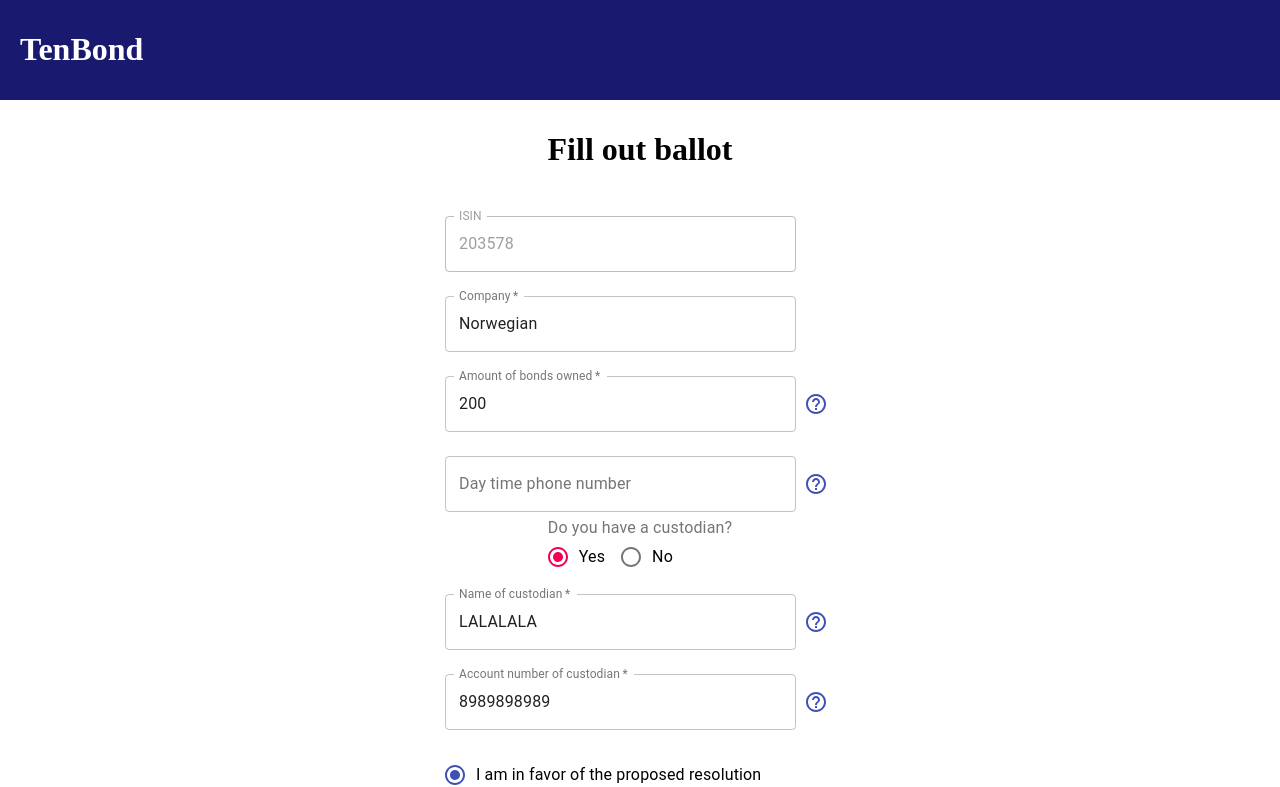
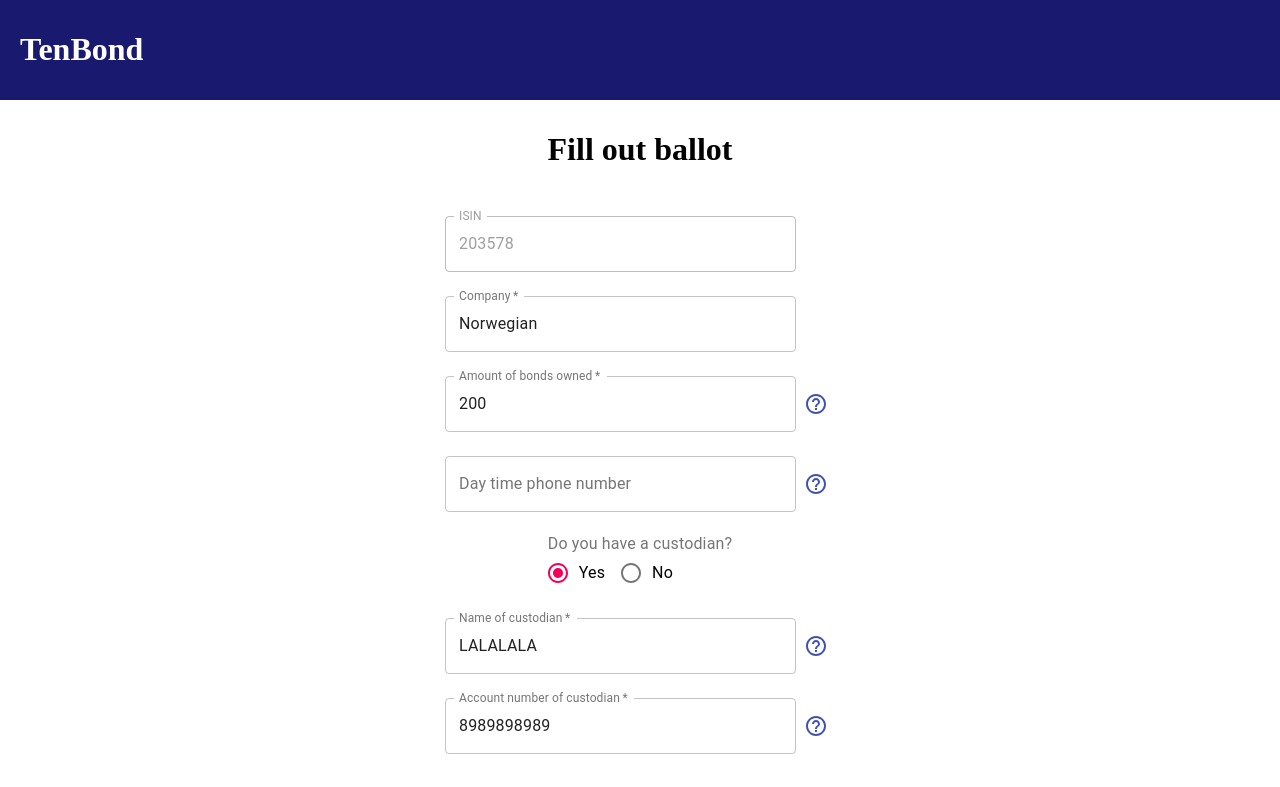
Before and after one commit to Kundestyrt-G17/digibonds, a React (Create React App) app: page /vote in a window 1280 px wide. Shown: the top 787 px of the page. Built offline with nearby package versions, Linux system fonts and the light colour scheme.

Commit message:
add back button for easier testing and fix minor bug

```diff
--- a/src/components/BallotForm/BallotForm.tsx
+++ b/src/components/BallotForm/BallotForm.tsx
@@ -3,6 +3,7 @@ import React, { ChangeEvent, useState } from 'react';
 import {
   Button,
   Checkbox,
+  FormControl,
   FormControlLabel,
   FormLabel,
   Radio,
@@ -91,7 +92,7 @@ export default function BallotForm(props: BallotFormProps) {
         <QuestionMarkToolTip tooltipText="A number that you can be contacted on" />
       </div>
 
-      <div className="ballot-form__custodian-radios">
+      <FormControl margin="normal" className="ballot-form__custodian-radios">
         <FormLabel component="legend">Do you have a custodian?</FormLabel>
         <Controller
           rules={{ required: true }}
@@ -115,7 +116,7 @@ export default function BallotForm(props: BallotFormProps) {
             );
           }}
         />
-      </div>
+      </FormControl>
 
       {hasCustodian !== '' ? (
         <>
--- a/src/routes/BallotPage/index.tsx
+++ b/src/routes/BallotPage/index.tsx
@@ -28,7 +28,10 @@ const BallotPage = (props: {
               ISIN={'203578'}
               setFilledOutVote={setFilledOutVote}
               setVotePage={setVotePage}
-              filledOutVote={{
+              filledOutVote={
+                filledOutVote
+                  ? filledOutVote
+                  : {
                       ISIN: '203578',
                       company: 'Norwegian',
                       bondsOwned: 200,
@@ -38,7 +41,8 @@ const BallotPage = (props: {
                       phoneNumber: 4545454545,
                       custodianName: 'LALALALA',
                       accountNumber: 8989898989,
-              }}
+                    }
+              }
             />
           </>
         );
@@ -51,6 +55,7 @@ const BallotPage = (props: {
             <button onClick={() => history.push('/submitted')}>
               Trykk for å komme til submitted
             </button>
+            <button onClick={() => setVotePage('Ballot')}>back</button>
           </>
         );
     }
```
Lines whose indentation alone changed are shown as unchanged.
